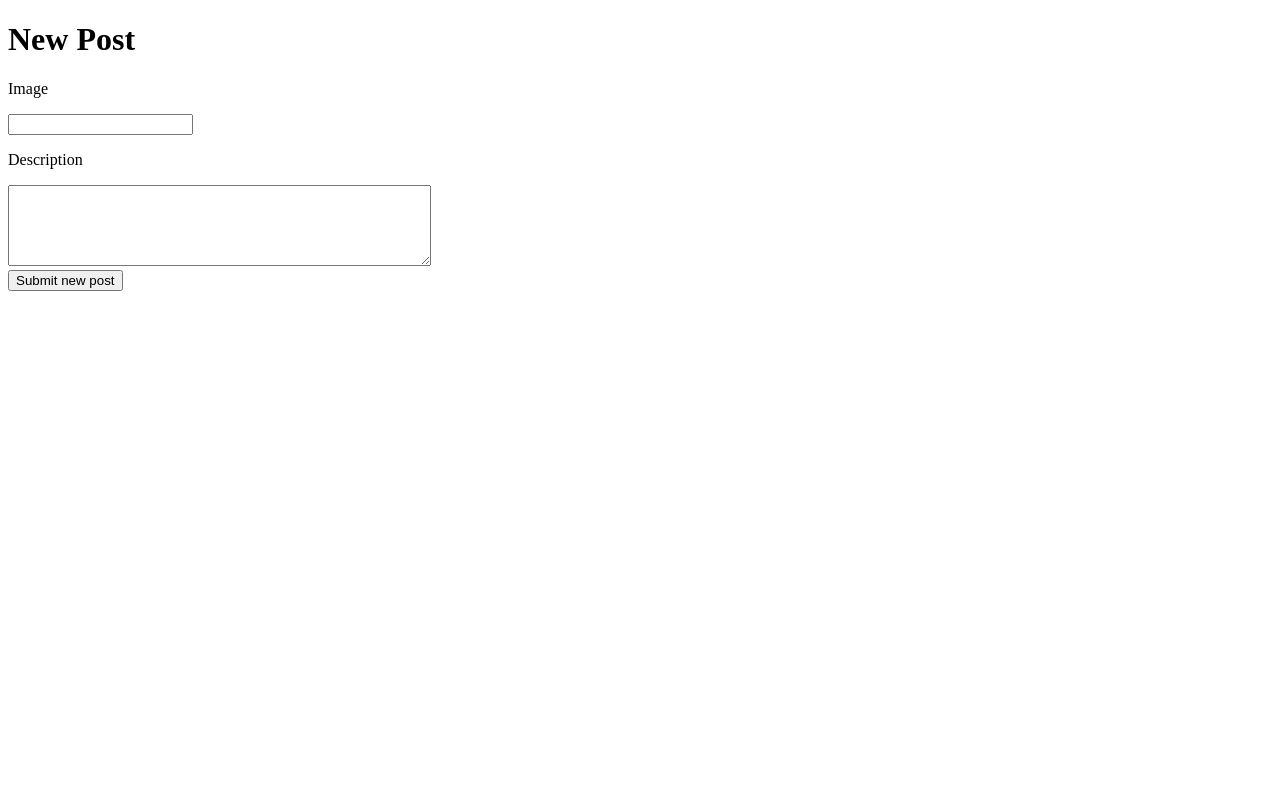
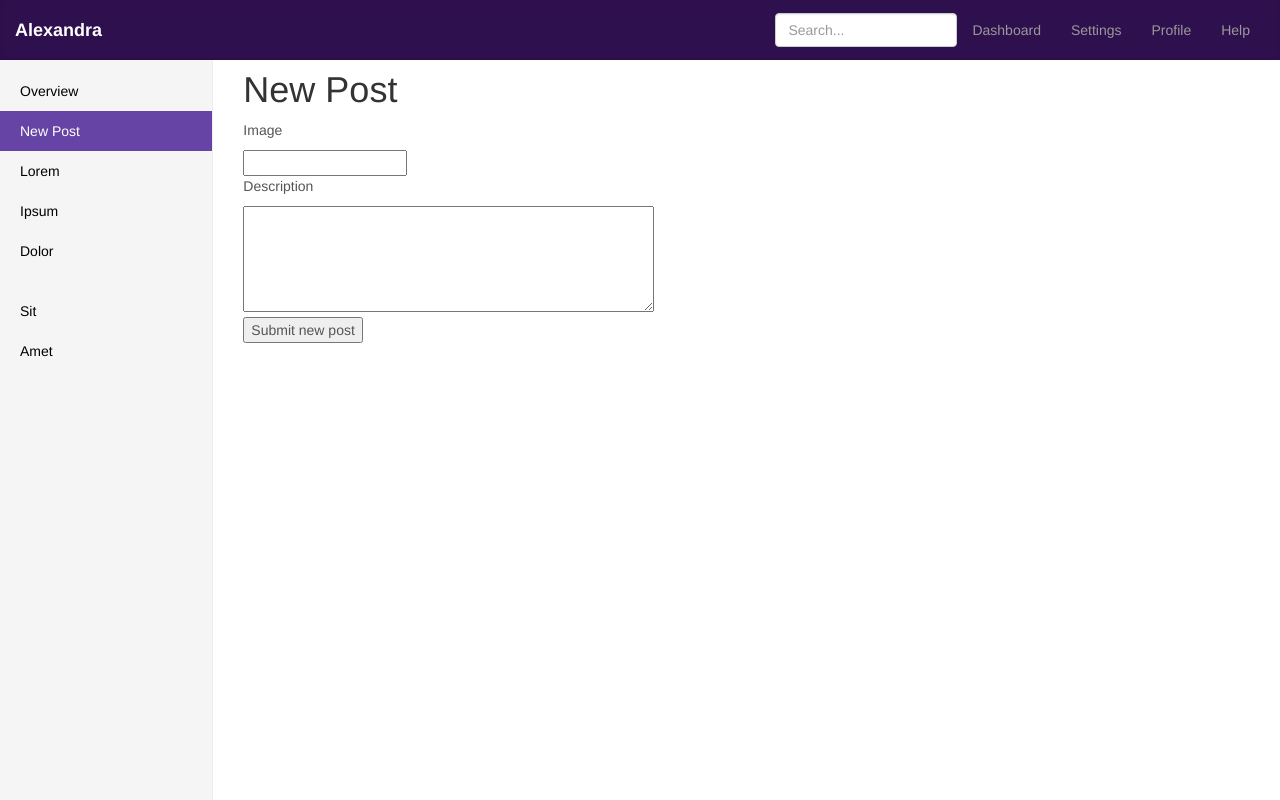
Before and after one commit to rhavens/piper, a Django app: page /Alexandra/new_post/ in a window 1280 px wide. Run offline with Django 3.2, Linux system fonts and the light colour scheme; some libraries are stand-ins or nearby versions.

Commit message:
Updated new post styling, added flourish to other stylings

```diff
--- a/Alexandra/templates/Alexandra/index.html
+++ b/Alexandra/templates/Alexandra/index.html
@@ -40,6 +40,7 @@
             <div class="col-sm-3 col-md-2 sidebar">
                 <ul class="nav nav-sidebar">
                     <li class="active"><a href="#">Overview <span class="sr-only">(current)</span></a></li>
+                    <li><a href="{% url 'new_post' %}">New Post</a></li>
                     <li><a href="#">Lorem</a></li>
                     <li><a href="#">Ipsum</a></li>
                     <li><a href="#">Dolor</a></li>
--- a/Alexandra/templates/Alexandra/new_post.html
+++ b/Alexandra/templates/Alexandra/new_post.html
@@ -1,11 +1,59 @@
+{% load staticfiles %}
 <!DOCTYPE html>
 <html>
-
     <head>
-        <title>New Post</title>
+        <title>Alexandra's social network</title>
+        <link rel="stylesheet" type="text/css" href="{% static 'Alexandra/bootstrap.min.css' %}" />
+        <link rel="stylesheet" type="text/css" href="{% static 'Alexandra/style.css' %}" />
+        <link href="{% static 'Alexandra/blog.css' %}" rel="stylesheet">
     </head>
 
     <body>
+    <!-- NAVBAR -->
+        <nav class="blog-masthead navbar navbar-inverse navbar-fixed-top">
+            <div class="container-fluid">
+                <div class="navbar-header">
+                    <button type="button" class="navbar-toggle collapsed" data-toggle="collapse" data-target="#navbar" aria-expanded="false" aria-controls="navbar">
+                        <span class="sr-only">Toggle navigation</span>
+                        <span class="icon-bar"></span>
+                        <span class="icon-bar"></span>
+                        <span class="icon-bar"></span>
+                    </button>
+                    <a class="navbar-brand" href="{% url 'index' %}">Alexandra</a>
+                </div>
+                <div id="navbar" class="navbar-collapse collapse">
+                    <ul class="nav navbar-nav navbar-right">
+                        <li><a href="#">Dashboard</a></li>
+                        <li><a href="#">Settings</a></li>
+                        <li><a href="#">Profile</a></li>
+                        <li><a href="#">Help</a></li>
+                    </ul>
+                <form class="navbar-form navbar-right">
+                    <input type="text" class="form-control" placeholder="Search...">
+                </form>
+                </div>
+            </div>
+        </nav>
+        <!-- /NAVBAR -->
+        <!-- SIDEBAR -->
+        <div class="container-fluid">
+            <div class="col-sm-3 col-md-2 sidebar">
+                <ul class="nav nav-sidebar">
+                    <li><a href="{% url 'index' %}">Overview</a></li>
+                    <li class="active"><a href="{% url 'new_post' %}">New Post <span class="sr-only">(current)</span></a></li>
+                    <li><a href="#">Lorem</a></li>
+                    <li><a href="#">Ipsum</a></li>
+                    <li><a href="#">Dolor</a></li>
+                </ul>
+                <ul class="nav nav-sidebar">
+                    <li><a href="">Sit</a></li>
+                    <li><a href="">Amet</a></li>
+                </ul>
+            </div>
+            <!-- /SIDEBAR -->
+            <!-- CONTENT -->
+            <div class="col-sm-9 col-sm-offset-3 col-md-10 col-md-offset-2 main">
+                <div class="table">
                     <h1>New Post</h1>
                     <form id='new_post_form' method='post' action='/Alexandra/new_post/'>
                         {% csrf_token %}
@@ -21,6 +69,25 @@
                         <br/>
                         <input type='submit' name='submit' value='Submit new post' />
                     </form>
+                </div>
+            </div>
+            <!-- /CONTENT -->
+        </div>
+
+        <script type="text/javascript" src="http://ajax.googleapis.com/ajax/libs/jquery/1.11.2/jquery.min.js"></script>
+        <script type="text/javascript" src="{% static 'Alexandra/enscroll-0.4.2.min.js' %}"></script>
+        <script type="text/javascript">
+            $(document).ready(function () {
+                $('.container-fluid').enscroll({
+                    $(".container-fluid").height($(document).height());
+                    horizontalTrackClass: 'horizontal-track2',
+                    horizontalHandleClass: 'horizontal-handle2',
+                    verticalScrolling: false,
+                    horizontalScrolling: true,
+                    addPaddingToPane: true
+                });
+            });
+        </script>
+
     </body>
-
 </html>
--- a/Alexandra/templates/Alexandra/single_post.html
+++ b/Alexandra/templates/Alexandra/single_post.html
@@ -39,7 +39,8 @@
         <div class="container-fluid">
             <div class="col-sm-3 col-md-2 sidebar">
                 <ul class="nav nav-sidebar">
-                    <li class="active"><a href="#">Overview <span class="sr-only">(current)</span></a></li>
+                    <li><a href="{% url 'index' %}">Overview</span></a></li>
+                    <li><a href="{% url 'new_post' %}">New Post</a></li>
                     <li><a href="#">Lorem</a></li>
                     <li><a href="#">Ipsum</a></li>
                     <li><a href="#">Dolor</a></li>
```
Lines whose indentation alone changed are shown as unchanged.
